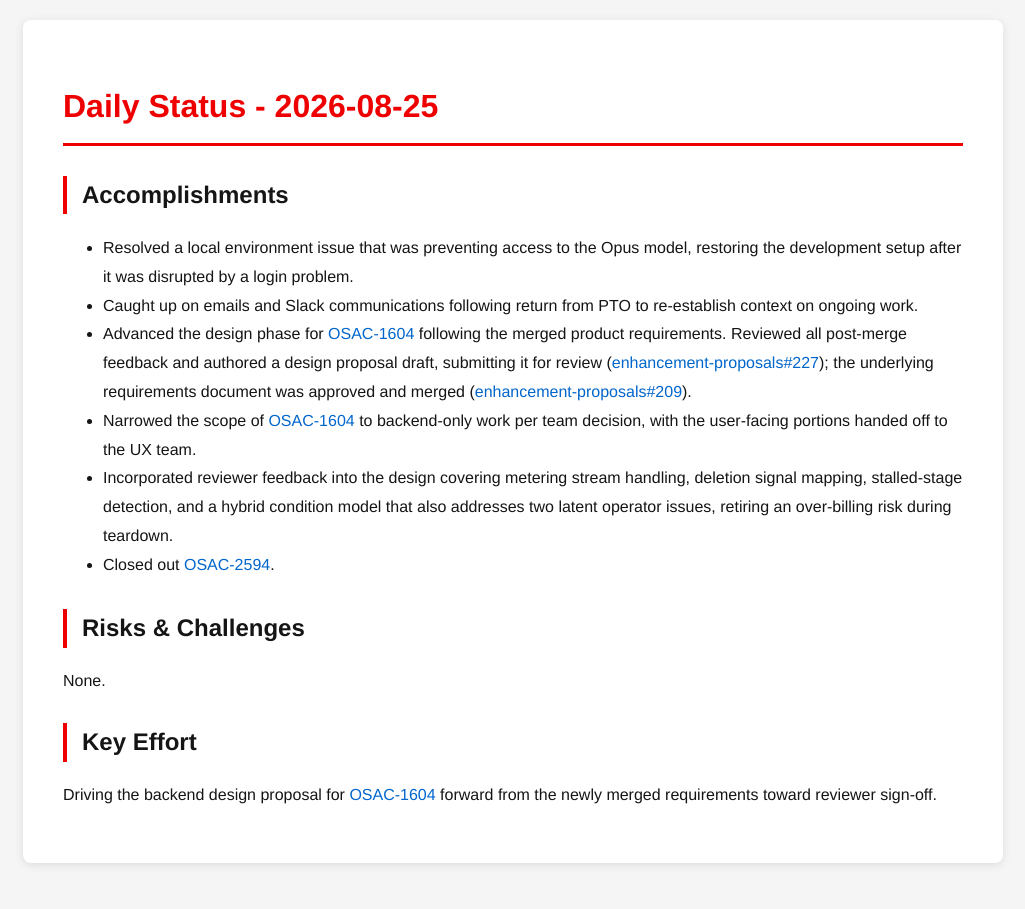
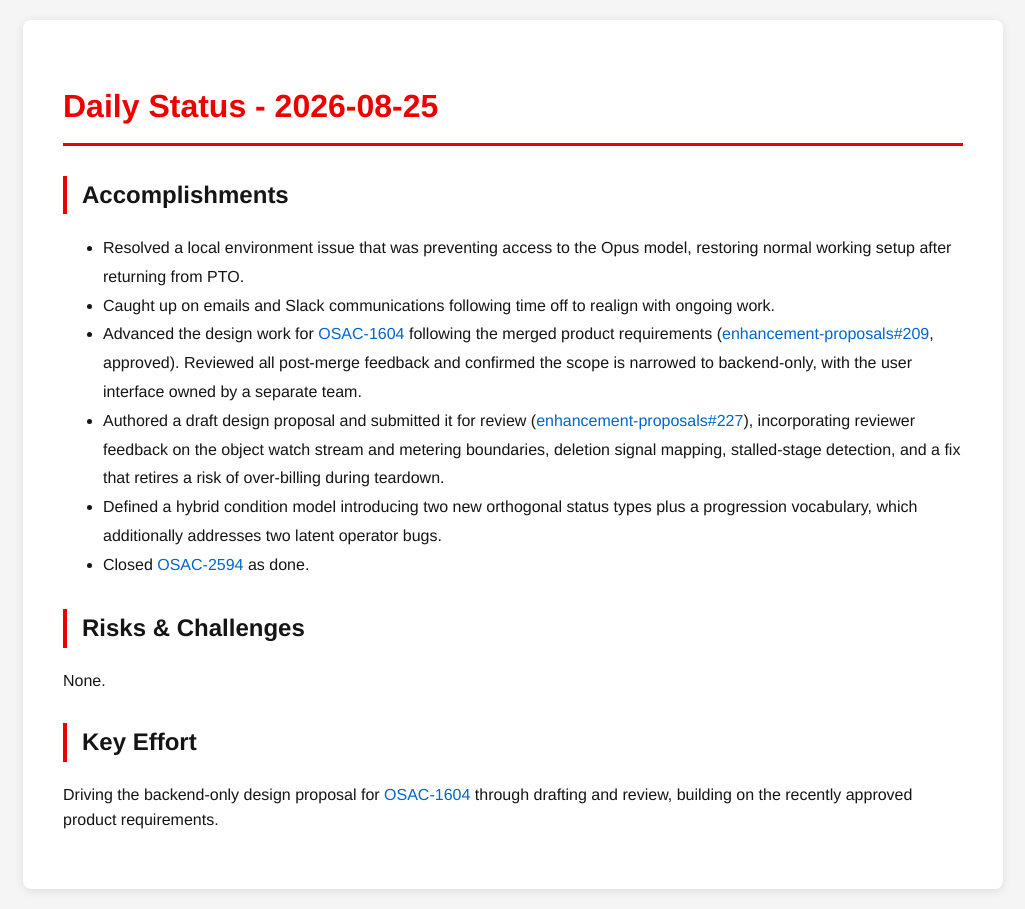
Before and after one commit to tzvatot/daily-status, a Jekyll site: the page built from 2026-08-25.md, in a window 1280 px wide. Shown: the whole page, without its empty margins (127-1152 px from the left). Built offline with Jekyll 4.4.1, drawn with Linux system fonts in a browser that asks for light colours.

Commit message:
Daily status update - 2026-08-25

```diff
--- a/2026-08-25.md
+++ b/2026-08-25.md
@@ -7,15 +7,15 @@ date: 2026-08-25
 # Daily Status - 2026-08-25
 
 ## Accomplishments
-- Resolved a local environment issue that was preventing access to the Opus model, restoring the development setup after it was disrupted by a login problem.
-- Caught up on emails and Slack communications following return from PTO to re-establish context on ongoing work.
-- Advanced the design phase for [OSAC-1604](https://redhat.atlassian.net/browse/OSAC-1604) following the merged product requirements. Reviewed all post-merge feedback and authored a design proposal draft, submitting it for review ([enhancement-proposals#227](https://github.com/osac-project/enhancement-proposals/pull/227)); the underlying requirements document was approved and merged ([enhancement-proposals#209](https://github.com/osac-project/enhancement-proposals/pull/209)).
-- Narrowed the scope of [OSAC-1604](https://redhat.atlassian.net/browse/OSAC-1604) to backend-only work per team decision, with the user-facing portions handed off to the UX team.
-- Incorporated reviewer feedback into the design covering metering stream handling, deletion signal mapping, stalled-stage detection, and a hybrid condition model that also addresses two latent operator issues, retiring an over-billing risk during teardown.
-- Closed out [OSAC-2594](https://redhat.atlassian.net/browse/OSAC-2594).
+- Resolved a local environment issue that was preventing access to the Opus model, restoring normal working setup after returning from PTO.
+- Caught up on emails and Slack communications following time off to realign with ongoing work.
+- Advanced the design work for [OSAC-1604](https://redhat.atlassian.net/browse/OSAC-1604) following the merged product requirements ([enhancement-proposals#209](https://github.com/osac-project/enhancement-proposals/pull/209), approved). Reviewed all post-merge feedback and confirmed the scope is narrowed to backend-only, with the user interface owned by a separate team.
+- Authored a draft design proposal and submitted it for review ([enhancement-proposals#227](https://github.com/osac-project/enhancement-proposals/pull/227)), incorporating reviewer feedback on the object watch stream and metering boundaries, deletion signal mapping, stalled-stage detection, and a fix that retires a risk of over-billing during teardown.
+- Defined a hybrid condition model introducing two new orthogonal status types plus a progression vocabulary, which additionally addresses two latent operator bugs.
+- Closed [OSAC-2594](https://redhat.atlassian.net/browse/OSAC-2594) as done.
 
 ## Risks & Challenges
 None.
 
 ## Key Effort
-Driving the backend design proposal for [OSAC-1604](https://redhat.atlassian.net/browse/OSAC-1604) forward from the newly merged requirements toward reviewer sign-off.
+Driving the backend-only design proposal for [OSAC-1604](https://redhat.atlassian.net/browse/OSAC-1604) through drafting and review, building on the recently approved product requirements.
```
